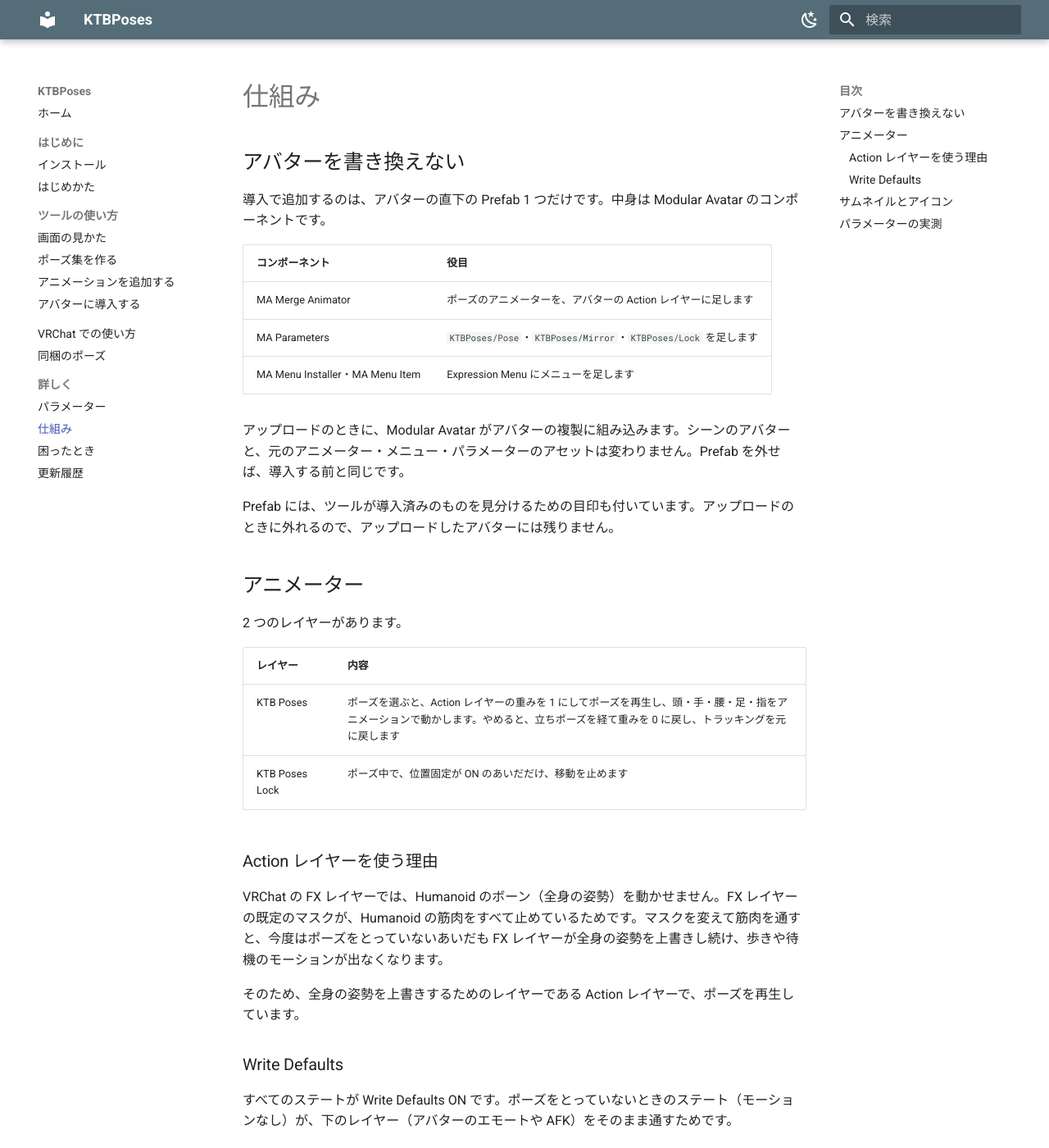
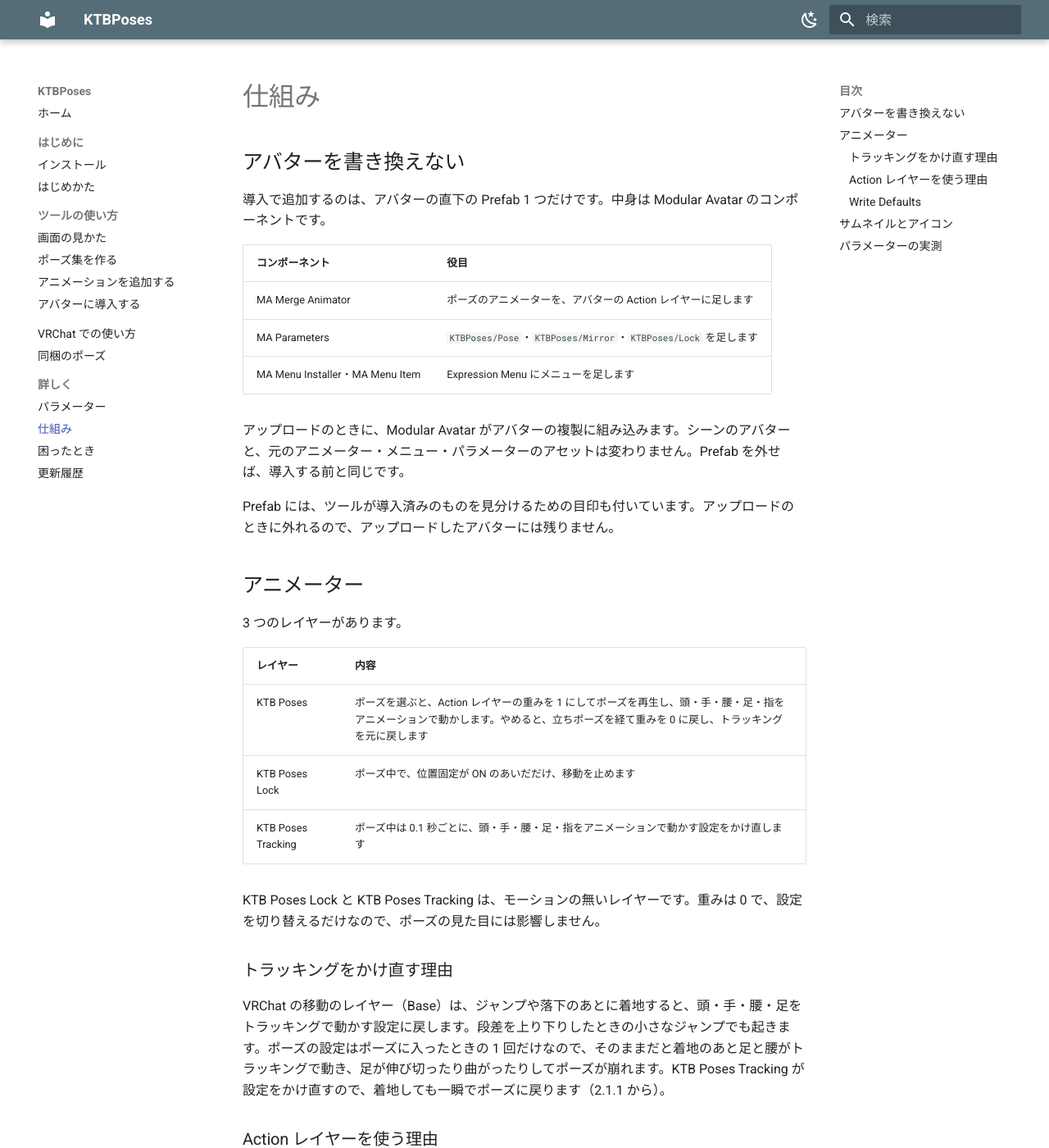
Before and after one commit to kyokach/ktbposes-docs, an MkDocs documentation site: the page built from docs/how-it-works.md, in a window 1280 px wide and 1400 px high. Shown: the whole window at 82% size. Built offline with MkDocs 1.6.1 and Material for MkDocs 9.7.7, drawn with Linux system fonts in a browser that asks for light colours.

Commit message:
KTBPoses 2.1.1：段差で足のポーズが崩れる不具合の修正を説明
- 仕組みに KTB Poses Tracking レイヤーと、トラッキングをかけ直す理由を追加
- 困ったときに、段差を上り下りしたときにポーズが崩れる件を追加
- 更新履歴に 2.1.1 を追加

Co-Authored-By: Claude Opus 5.5 <noreply@anthropic.com>

```diff
--- a/docs/changelog.md
+++ b/docs/changelog.md
@@ -1,4 +1,11 @@
 # 更新履歴
+
+## 2.1.1（2026-11-13）
+
+- ポーズ中に段差を上り下りしたり、ジャンプして着地したりすると、足が伸び切る・曲がるなど、ポーズが崩れる不具合を直しました。ポーズ中は、頭・手・腰・足をアニメーションで動かす設定を 0.1 秒ごとにかけ直します（[トラッキングをかけ直す理由](how-it-works.md#keep-tracking)）
+- 位置固定のレイヤーの重みを 0 にしました。手持ちのアニメーションにある、表情などの Humanoid 以外のカーブを上書きしません
+
+更新したら、導入済みのアバターで [導入し直す](install-avatar.md#reinstall) を押してから、アップロードし直してください。
 
 ## 2.1（2026-11-12）
 
--- a/docs/how-it-works.md
+++ b/docs/how-it-works.md
@@ -16,12 +16,19 @@ Prefab には、ツールが導入済みのものを見分けるための目印
 
 ## アニメーター
 
-2 つのレイヤーがあります。
+3 つのレイヤーがあります。
 
 | レイヤー | 内容 |
 |---|---|
 | KTB Poses | ポーズを選ぶと、Action レイヤーの重みを 1 にしてポーズを再生し、頭・手・腰・足・指をアニメーションで動かします。やめると、立ちポーズを経て重みを 0 に戻し、トラッキングを元に戻します |
 | KTB Poses Lock | ポーズ中で、位置固定が ON のあいだだけ、移動を止めます |
+| KTB Poses Tracking | ポーズ中は 0.1 秒ごとに、頭・手・腰・足・指をアニメーションで動かす設定をかけ直します |
+
+KTB Poses Lock と KTB Poses Tracking は、モーションの無いレイヤーです。重みは 0 で、設定を切り替えるだけなので、ポーズの見た目には影響しません。
+
+### トラッキングをかけ直す理由 { #keep-tracking }
+
+VRChat の移動のレイヤー（Base）は、ジャンプや落下のあとに着地すると、頭・手・腰・足をトラッキングで動かす設定に戻します。段差を上り下りしたときの小さなジャンプでも起きます。ポーズの設定はポーズに入ったときの 1 回だけなので、そのままだと着地のあと足と腰がトラッキングで動き、足が伸び切ったり曲がったりしてポーズが崩れます。KTB Poses Tracking が設定をかけ直すので、着地しても一瞬でポーズに戻ります（2.1.1 から）。
 
 ### Action レイヤーを使う理由
 
--- a/docs/troubleshooting.md
+++ b/docs/troubleshooting.md
@@ -44,6 +44,10 @@
 
 **設定 → 位置固定** を ON にすると、ポーズ中は動かなくなります（[位置固定](in-vrchat.md#lock)）。
 
+### 段差を上り下りすると、足が伸び切る・曲がってポーズが崩れる
+
+2.1 までの不具合です。着地したときに VRChat が足と腰をトラッキングに戻すためで、2.1.1 で直りました（[トラッキングをかけ直す理由](how-it-works.md#keep-tracking)）。2.1.1 に [更新](install.md#update) して、導入済みのアバターで [導入し直す](install-avatar.md#reinstall) を押してから、アップロードし直してください。
+
 ### ポーズ中にエモートが出ない
 
 ポーズはエモートと同じ Action レイヤーで再生するので、ポーズ中はポーズが優先されます。**通常に戻す** でポーズをやめてください。
```
Also changed, not shown: docs/index.md (+1 -1 lines).
